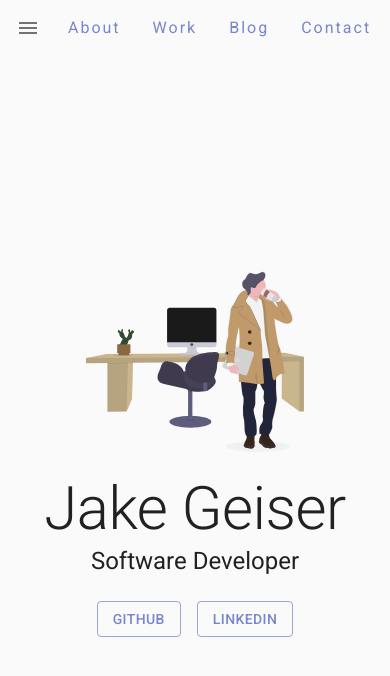
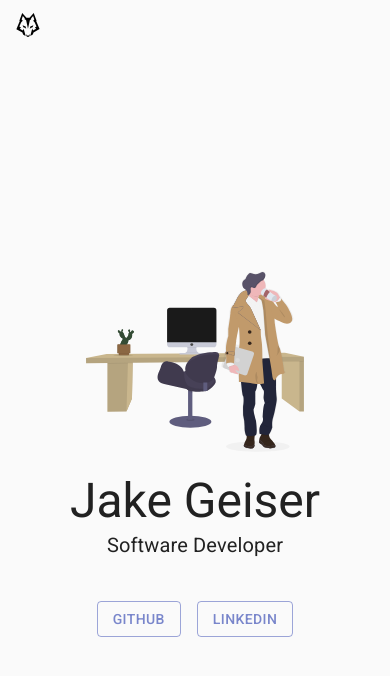
Before and after one commit to JGeiser9/jakegeiser.com, a React (Create React App) app: page / in a window 390 px wide. Shown: the top 676 px of the page. Built offline with nearby package versions, Linux system fonts and the light colour scheme.

Commit message:
styling fixes and a window size hook

```diff
--- a/src/components/App.js
+++ b/src/components/App.js
@@ -8,7 +8,6 @@
 function App() {
   return (
     <React.Fragment>
-      {/* Material UI CSS Reset */}
       <CssBaseline />
       <Navbar />
       <Hero />
--- a/src/components/navigation/Navbar.js
+++ b/src/components/navigation/Navbar.js
@@ -1,16 +1,9 @@
 import React from "react";
-import {
-  AppBar,
-  Toolbar,
-  IconButton,
-  Box,
-  Link,
-  Typography,
-} from "@material-ui/core";
-import { Menu } from "@material-ui/icons";
+import { AppBar, Toolbar, Box, Container } from "@material-ui/core";
+// import { Menu } from "@material-ui/icons";
 import { withStyles } from "@material-ui/core/styles";
 
-// import Logo from "components/icons/Logo";
+import Logo from "components/icons/Logo";
 
 // TODO: move styles into a shared/theme folder
 const styles = (theme) => ({
@@ -35,16 +28,16 @@
 const Navbar = withStyles(styles)(({ classes, theme }) => (
   <AppBar position="fixed" className={classes.navbar}>
     <Toolbar>
-      <IconButton edge="start" aria-label="menu">
+      {/* <IconButton edge="start" aria-label="menu">
         <Menu />
-      </IconButton>
+      </IconButton> */}
 
       {/* Implements in the side bar */}
-      {/* <Box>
+      <Box>
         <Logo />
-      </Box> */}
+      </Box>
 
-      <Box
+      {/* <Box
         display="flex"
         justifyContent="flex-end"
         className={classes.linksContainer}
@@ -92,12 +85,13 @@
               rel="noopener"
               className={classes.link}
               underline="none"
+              disabled
             >
               Contact
             </Link>
           </Box>
         </Typography>
-      </Box>
+      </Box> */}
     </Toolbar>
   </AppBar>
 ));
--- a/src/components/sections/Hero.js
+++ b/src/components/sections/Hero.js
@@ -1,6 +1,9 @@
 import React from "react";
 import { Box, Button, Container, Link, Typography } from "@material-ui/core";
-import { withStyles } from "@material-ui/core/styles";
+import { withStyles, useTheme } from "@material-ui/core/styles";
+
+// Hooks
+import useWindowSize from "hooks/useWindowSize";
 
 // Images
 import { Developer } from "components/svg";
@@ -18,6 +21,9 @@
       maxWidth: "350px",
     },
   },
+  heroText: {
+    fontWeight: 400,
+  },
   socialButton: {
     margin: "0 8px",
     padding: "0",
@@ -31,7 +37,11 @@
   },
 });
 
-const Hero = withStyles(styles)(({ classes }) => (
+const Hero = withStyles(styles)(({ classes }) => {
+  const theme = useTheme();
+  const windowSize = useWindowSize();
+
+  return (
     <Container>
       <Box
         display="flex"
@@ -44,11 +54,17 @@
         <Container className={classes.heroImage}>
           <Developer />
         </Container>
-      <Typography variant="h2">
+        <Typography
+          variant={windowSize.width > theme.breakpoints.values.sm ? "h2" : "h3"}
+          className={classes.heroText}
+        >
           <Box mt={2}>Jake Geiser</Box>
         </Typography>
-      <Typography variant="h5">
-        <Box mb={3}>Software Developer</Box>
+        <Typography
+          variant={windowSize.width > theme.breakpoints.values.sm ? "h5" : "h6"}
+          className={classes.heroText}
+        >
+          <Box mb={5}>Software Developer</Box>
         </Typography>
         <Box display="flex">
           <Button
@@ -84,6 +100,7 @@
         </Box>
       </Box>
     </Container>
-));
+  );
+});
 
 export default Hero;
--- /dev/null
+++ b/src/hooks/useWindowSize.js
@@ -0,0 +1,31 @@
+// Credit: Gabe Ragland from usehooks.com
+import { useState, useEffect } from "react";
+
+function useWindowSize() {
+  const [windowSize, setWindowSize] = useState({
+    width: undefined,
+    height: undefined,
+  });
+
+  useEffect(() => {
+    function handleResize() {
+      setWindowSize({
+        width: window.innerWidth,
+        height: window.innerHeight,
+      });
+    }
+
+    // Resize Event Listener
+    window.addEventListener("resize", handleResize);
+
+    // Update state with initial window size
+    handleResize();
+
+    // Remove event listener on cleanup
+    return () => window.removeEventListener("resize", handleResize);
+  }, []);
+
+  return windowSize;
+}
+
+export default useWindowSize;
```
Lines whose indentation alone changed are shown as unchanged.
